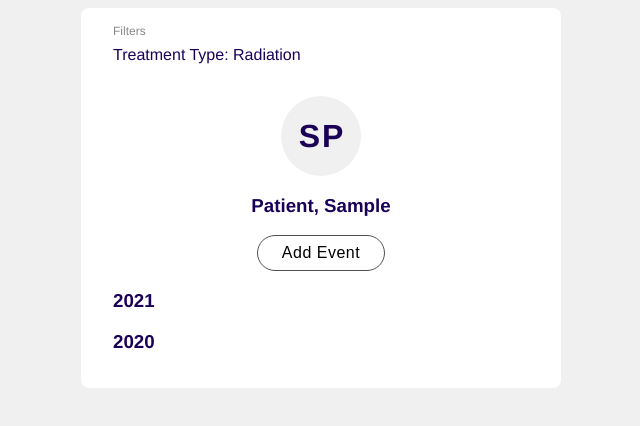
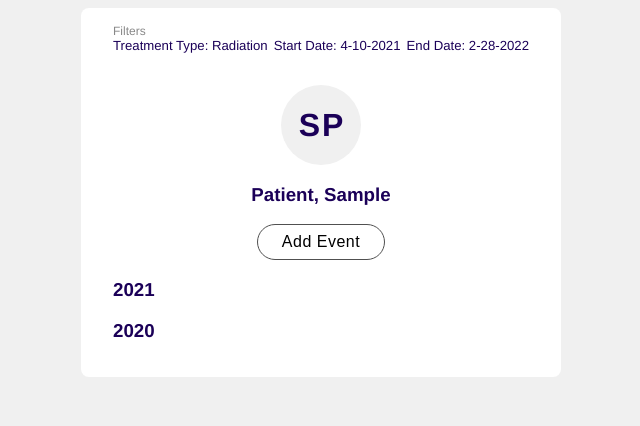
Before and after one commit to dan-knight/OncHx, a React (Create React App) app: page / in a window 1280 px wide. Shown: the top 426 px of the page, without its empty margins (319-959 px from the left). Built offline with nearby package versions, Linux system fonts and the light colour scheme.

Commit message:
Create and style DateFilter component

```diff
--- a/src/components/EventFilters.tsx
+++ b/src/components/EventFilters.tsx
@@ -3,6 +3,7 @@ import { useGlobalContext } from "../contexts/GlobalContext";
 import TreatmentType from "../types/DB/Config/TreatmentType";
 import DropdownOption from "../types/Form/Dropdown/DropdownOption";
 import { GlobalValues } from "../types/Global";
+import DateFilter from "./Filter/DateFilter";
 import DropdownFilter from "./Filter/DropdownFilter";
 
 interface EventFiltersProps {
@@ -30,6 +31,16 @@ export default function EventFilters(props: EventFiltersProps) {
           options={treatmentTypeOptions}
           displayValue={props.treatmentTypeFilterValue !== undefined ? treatmentTypeIndex(props.treatmentTypeFilterValue)?.treatmentName : ''}
         />
+        <DateFilter
+          label='Start Date'
+          onChange={(value: Date) => { console.log(value); }}
+          value={new Date(2021, 3, 10)}
+        />
+        <DateFilter
+          label='End Date'
+          onChange={(value: Date) => { console.log(value); }}
+          value={new Date()}
+        />
       </div>
     </div>
   );
--- /dev/null
+++ b/src/components/Filter/DateFilter.tsx
@@ -0,0 +1,11 @@
+import { format } from 'date-fns';
+
+interface DateFilterProps {
+  label: string,
+  onChange: (value: Date) => void,
+  value?: Date
+}
+
+export default function DateFilter(props: DateFilterProps) {
+  return <span>{props.label}{props.value !== undefined ? `: ${format(props.value, 'M-dd-yyyy')}` : ''}</span>;
+}
--- a/src/style/main.css
+++ b/src/style/main.css
@@ -216,7 +216,8 @@ li {
 .filters .content {
   display: flex;
   justify-content: space-between;
-  margin: 0.5rem 0 2rem;
+  margin-bottom: 2rem;
+  font-size: 0.825rem;
 }
 
 /*# sourceMappingURL=main.css.map */
--- a/src/style/scss/main.scss
+++ b/src/style/scss/main.scss
@@ -282,6 +282,8 @@ $avatar-spacing: 0.125rem;
     display: flex;
     justify-content: space-between;
 
-    margin: 0.5rem 0 2rem;
+    margin-bottom: 2rem;
+
+    font-size: 0.825rem;
   }
 }
```
Also changed, not shown: 1 other file (tests, documents, lock files or other folders).
